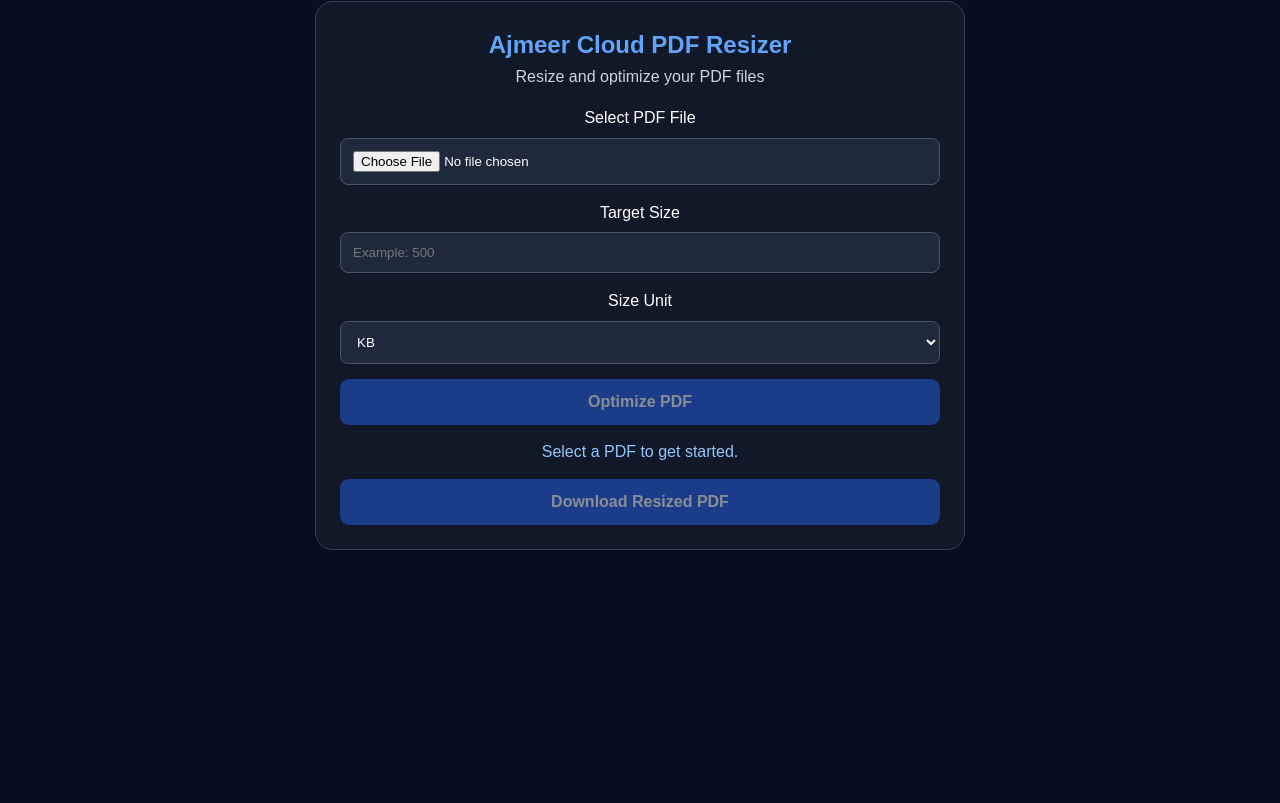
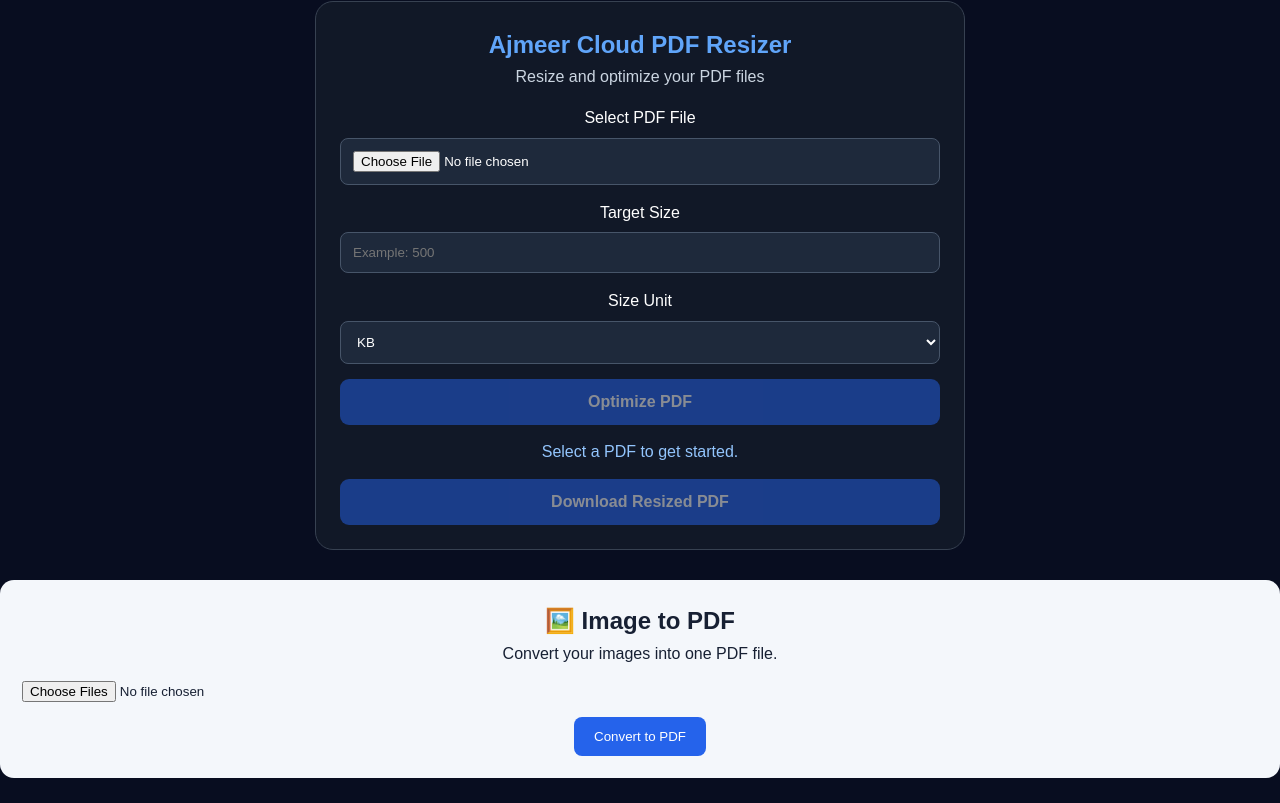
Before and after one commit to aaltufaltu414/my-first-website, a plain HTML site: page index.html in a window 1280 px wide. Shown: the part 3083-3886 px from the top of the page. Before the commit the page ends 3663 px from the top, so only its background shows below. Drawn offline with nearby package versions, Linux system fonts and the light colour scheme.

Commit message:
Add Image to PDF tool

```diff
--- a/index.html
+++ b/index.html
@@ -573,5 +573,74 @@ a.href=url;a.download="ajmeer-cloud-resized."+ext;a.click();
 })();
 </script>
 
+<!-- Image to PDF Tool -->
+<section id="image-to-pdf" style="background:#f4f7fb;padding:22px;border-radius:14px;margin:25px 0;color:#172033;">
+  <h2>🖼️ Image to PDF</h2>
+  <p>Convert your images into one PDF file.</p>
+
+  <input type="file" id="itpFiles" accept="image/*" multiple style="display:block;margin:15px 0;">
+  <button type="button" onclick="convertImagesToPDF()" style="padding:12px 20px;background:#2563eb;color:white;border:0;border-radius:8px;">
+    Convert to PDF
+  </button>
+  <p id="itpStatus"></p>
+</section>
+
+<script src="https://cdnjs.cloudflare.com/ajax/libs/jspdf/2.5.1/jspdf.umd.min.js"></script>
+<script>
+async function convertImagesToPDF() {
+  const files = document.getElementById("itpFiles").files;
+  const status = document.getElementById("itpStatus");
+
+  if (!files.length) {
+    status.textContent = "Please select at least one image.";
+    return;
+  }
+
+  if (!window.jspdf) {
+    status.textContent = "PDF library is loading. Please try again.";
+    return;
+  }
+
+  status.textContent = "Creating PDF...";
+
+  try {
+    const { jsPDF } = window.jspdf;
+    const pdf = new jsPDF();
+
+    for (let i = 0; i < files.length; i++) {
+      const data = await new Promise((resolve, reject) => {
+        const reader = new FileReader();
+        reader.onload = () => resolve(reader.result);
+        reader.onerror = reject;
+        reader.readAsDataURL(files[i]);
+      });
+
+      const image = await new Promise((resolve, reject) => {
+        const img = new Image();
+        img.onload = () => resolve(img);
+        img.onerror = reject;
+        img.src = data;
+      });
+
+      const pageWidth = pdf.internal.pageSize.getWidth();
+      const pageHeight = pdf.internal.pageSize.getHeight();
+      const ratio = Math.min(pageWidth / image.width, pageHeight / image.height);
+      const width = image.width * ratio;
+      const height = image.height * ratio;
+      const x = (pageWidth - width) / 2;
+      const y = (pageHeight - height) / 2;
+
+      if (i > 0) pdf.addPage();
+      pdf.addImage(data, "JPEG", x, y, width, height);
+    }
+
+    pdf.save("Ajmeer-Cloud-Images.pdf");
+    status.textContent = "PDF downloaded successfully!";
+  } catch (error) {
+    status.textContent = "Could not create PDF. Please try another image.";
+  }
+}
+</script>
+
 </body>
 </html>
```
